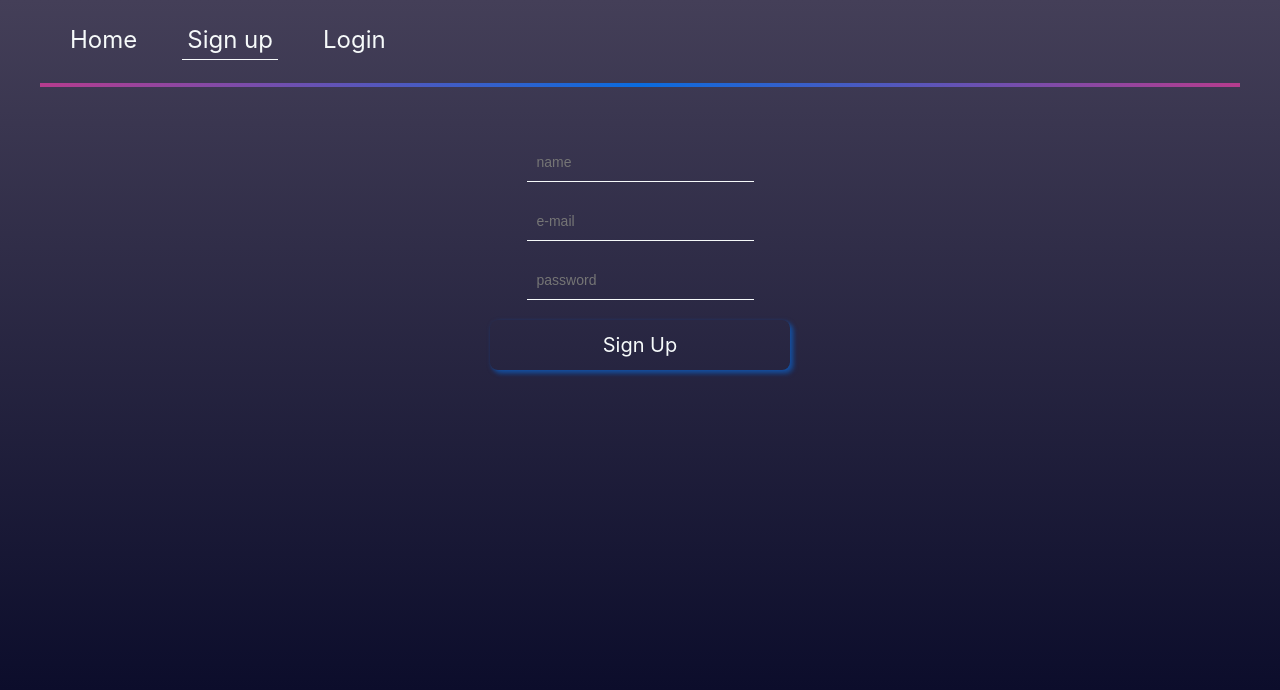
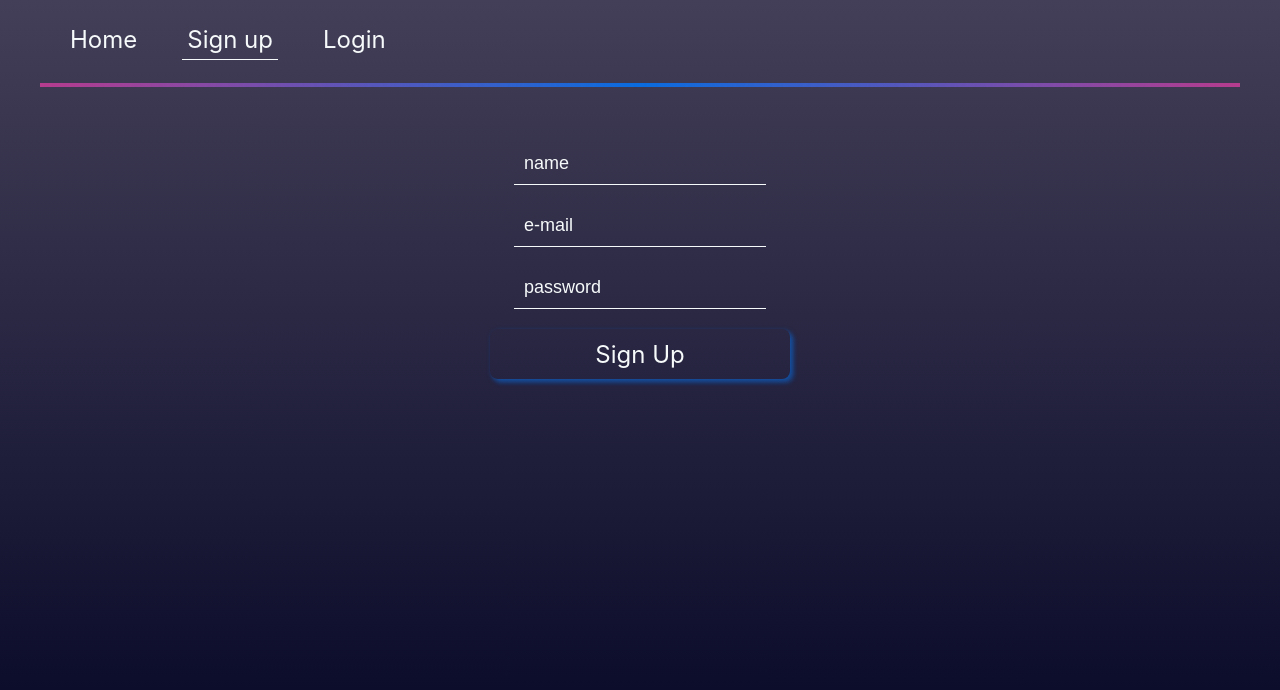
Before and after one commit to seannse/goit-react-hw-08-phonebook, a React (Create React App) app: page /register in a window 1280 px wide. Shown: the top 690 px of the page. Built offline with nearby package versions, Linux system fonts and the light colour scheme; no server answers.

Commit message:
input autofill

```diff
--- a/src/components/SignForm/Styled.js
+++ b/src/components/SignForm/Styled.js
@@ -10,7 +10,7 @@ export const StyledForm = styled.form`
 
   .input {
     padding: 10px;
-    font-size: 16px;
+    font-size: 18px;
     display: inline-block;
     border-bottom: 2px solid hsl(234deg 48% 34%);
     background-color: transparent;
@@ -20,18 +20,12 @@ export const StyledForm = styled.form`
     outline: none;
     padding-left: 10px;
     padding-right: 10px;
-    &:active,
-    &:focus {
-      background-color: transparent;
-    }
+    -webkit-background-clip: text !important;
+    -webkit-text-fill-color: rgb(246, 250, 250);
+
     ::placeholder {
       font: inherit;
-      font-size: 14px;
-    }
-
-    &:-internal-autofill-selected {
-      background-color: transparent;
-      color: rgb(246, 250, 250);
+      font-size: 18px;
     }
   }
 
@@ -53,7 +47,7 @@ export const StyledForm = styled.form`
     align-items: center;
     justify-content: center;
     height: 50px;
-    font-size: 20px;
+    font-size: 24px;
     border-radius: 8px;
     box-shadow: rgba(9, 107, 222, 0.5) 2px 2px 5px 0px,
       rgba(9, 107, 222, 0.3) 4px 4px 5px 0px;
--- a/src/pages/Contacts/Filter/Filter.styled.js
+++ b/src/pages/Contacts/Filter/Filter.styled.js
@@ -12,6 +12,12 @@ export const Label = styled.div`
   padding: 0 10px 0;
   position: fixed;
   right: 15px;
+  transition: transform 1s cubic-bezier(0.175, 0.885, 0.32, 1.275);
+
+  &:hover,
+  &:focus {
+    transform: scale(1.1);
+  }
 
   .label {
     width: 100%;
@@ -34,11 +40,8 @@ export const Label = styled.div`
     outline: none;
     padding-left: 10px;
     padding-right: 10px;
-
-    &:active,
-    &:focus {
-      background-color: transparent;
-    }
+    -webkit-background-clip: text !important;
+    -webkit-text-fill-color: rgb(246, 250, 250);
   }
 `;
 
```
